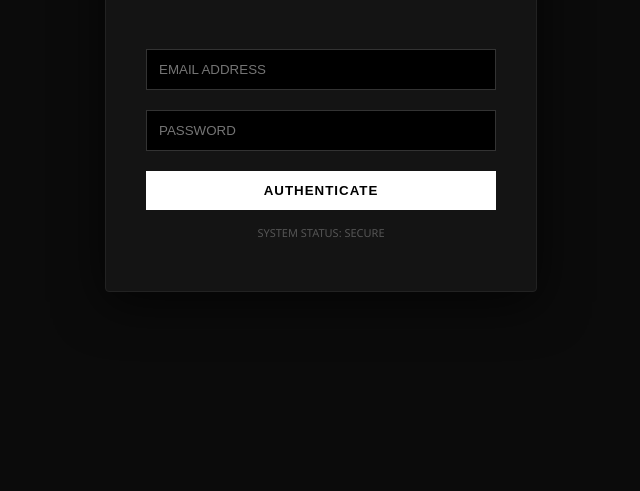
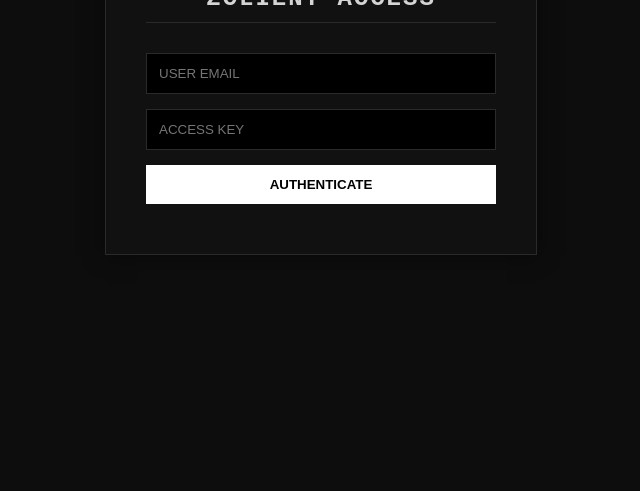
Before and after one commit to ZClient-Official/zclient-official.github.io, a plain HTML site: page index.html in a window 1280 px wide. Shown: the part 309-800 px from the top of the page, without its empty margins (319-959 px from the left). Drawn offline with nearby package versions, Linux system fonts and the light colour scheme.

Commit message:
Update index.html

```diff
--- a/index.html
+++ b/index.html
@@ -3,71 +3,97 @@
 <head>
     <meta charset="UTF-8">
     <meta name="viewport" content="width=device-width, initial-scale=1.0">
-    <title>ZCLIENT | Secure Portal</title>
-    <script src="https://cdn.jsdelivr.net/npm/@supabase/supabase-js@2"></script>
+
+    <title>ZClient | Advanced Minecraft Utility Client & PvP Mod</title>
+    <meta name="description" content="Download ZClient - the premier Minecraft utility client. Secure login, modern design, and advanced features for 1.21.1.">
+    <meta name="keywords" content="ZClient, Minecraft Utility Client, ZClient Hack, Minecraft PvP Mod, ZClient Download">
+
     <style>
+        :root {
+            --bg-color: #0d0d0d;
+            --text-color: #d4d4d4;
+            --accent-color: #5a5a5a;
+            --border-color: #2a2a2a;
+        }
+
         body {
-            background-color: #0b0b0b;
-            color: #d4d4d4;
-            font-family: 'Segoe UI', sans-serif;
+            background-color: var(--bg-color);
+            color: var(--text-color);
+            font-family: 'Courier New', Courier, monospace;
             display: flex;
             justify-content: center;
             align-items: center;
             height: 100vh;
             margin: 0;
+            text-transform: uppercase;
+            letter-spacing: 2px;
         }
-        .login-card {
-            border: 1px solid #222;
+
+        .container {
+            border: 1px solid var(--border-color);
             padding: 40px;
-            background: #141414;
-            box-shadow: 0 10px 50px rgba(0,0,0,0.7);
+            background: #111;
+            box-shadow: 0 0 20px rgba(0,0,0,0.5);
             width: 350px;
             text-align: center;
-            border-radius: 4px;
         }
-        h2 { font-weight: 200; letter-spacing: 4px; color: #fff; margin-bottom: 30px; text-transform: uppercase; }
+
+        h1 { font-size: 1.5rem; margin-bottom: 30px; border-bottom: 1px solid var(--border-color); padding-bottom: 10px; }
+
         input {
-            width: 100%; padding: 12px; margin-bottom: 20px;
-            background: #000; border: 1px solid #333; color: #fff;
-            box-sizing: border-box; outline: none;
+            width: 100%;
+            padding: 12px;
+            margin-bottom: 15px;
+            background: #000;
+            border: 1px solid var(--border-color);
+            color: #fff;
+            box-sizing: border-box;
+            outline: none;
         }
-        input:focus { border-color: #555; }
+
         button {
-            width: 100%; padding: 12px; background: #fff; border: none;
-            cursor: pointer; font-weight: bold; letter-spacing: 1px; transition: 0.2s;
+            width: 100%;
+            padding: 12px;
+            background: #fff;
+            color: #000;
+            border: none;
+            cursor: pointer;
+            font-weight: bold;
+            transition: 0.3s;
         }
-        button:hover { background: #bbb; }
+
+        button:hover { background: #888; }
+
         .hidden { display: none; }
-        .status-msg { font-size: 11px; color: #555; margin-top: 15px; text-transform: uppercase; }
-        #error-msg { color: #ff4444; margin-bottom: 15px; font-size: 13px; min-height: 20px; }
+        .authorized { color: #4CAF50; border: 1px solid #4CAF50; padding: 20px; }
+        #error-msg { color: #ff4d4d; font-size: 0.8rem; margin-top: 10px; }
     </style>
+
+    <script src="https://cdn.jsdelivr.net/npm/@supabase/supabase-js@2"></script>
 </head>
 <body>
 
-    <div id="auth-form" class="login-card">
-        <h2>ZCLIENT</h2>
+    <div class="container">
+        <div id="auth-form">
+            <h1>ZCLIENT ACCESS</h1>
+            <input type="email" id="email" placeholder="USER EMAIL">
+            <input type="password" id="password" placeholder="ACCESS KEY">
+            <button id="login-btn" onclick="handleLogin()">AUTHENTICATE</button>
             <div id="error-msg"></div>
-        <input type="email" id="email" placeholder="EMAIL ADDRESS">
-        <input type="password" id="password" placeholder="PASSWORD">
-        <button id="login-btn" onclick="handleLogin()">AUTHENTICATE</button>
-        <p class="status-msg">SYSTEM STATUS: SECURE</p>
         </div>
 
-    <div id="dashboard" class="login-card hidden">
-        <h2>AUTHORIZED</h2>
-        <p style="margin-bottom: 25px;">Welcome to the ZClient Dashboard.</p>
-        <button onclick="alert('Downloading ZClient.exe...')">DOWNLOAD SOFTWARE</button>
-        <br><br>
-        <button onclick="handleLogout()" style="background: transparent; color: #ff4444; border: 1px solid #444;">LOGOUT</button>
+        <div id="dashboard" class="hidden authorized">
+            <h2>ACCESS GRANTED</h2>
+            <p>Welcome back, user.</p>
+            <hr style="border-color:#4CAF50">
+            <button onclick="window.location.href='YOUR_DOWNLOAD_LINK_HERE'">DOWNLOAD ZCLIENT .EXE</button>
+        </div>
     </div>
 
     <script>
-    // From your screenshot 'image_e93d0b.png'
+        // Your real Supabase credentials
         const SUPABASE_URL = 'https://bfddlxzuopacmxafdayn.supabase.co';
-
-    // From your screenshot 'image_e94128.png' (The Publishable Key)
         const SUPABASE_KEY = 'sb_publishable_dsNXgQktKqzg1T47_qBfWA_y3mxsHSD';
-
         const _supabase = supabase.createClient(SUPABASE_URL, SUPABASE_KEY);
 
         async function handleLogin() {
@@ -77,6 +103,7 @@
             const errorDiv = document.getElementById('error-msg');
 
             btn.innerText = "VERIFYING...";
+            errorDiv.innerText = "";
 
             const { data, error } = await _supabase.auth.signInWithPassword({
                 email: email,
@@ -84,10 +111,9 @@
             });
 
             if (error) {
-            alert("ACCESS DENIED: " + error.message);
+                errorDiv.innerText = "ACCESS DENIED: " + error.message;
                 btn.innerText = "AUTHENTICATE";
             } else {
-            // This shows the hidden dashboard
                 document.getElementById('auth-form').classList.add('hidden');
                 document.getElementById('dashboard').classList.remove('hidden');
             }
```
Lines whose indentation alone changed are shown as unchanged.
